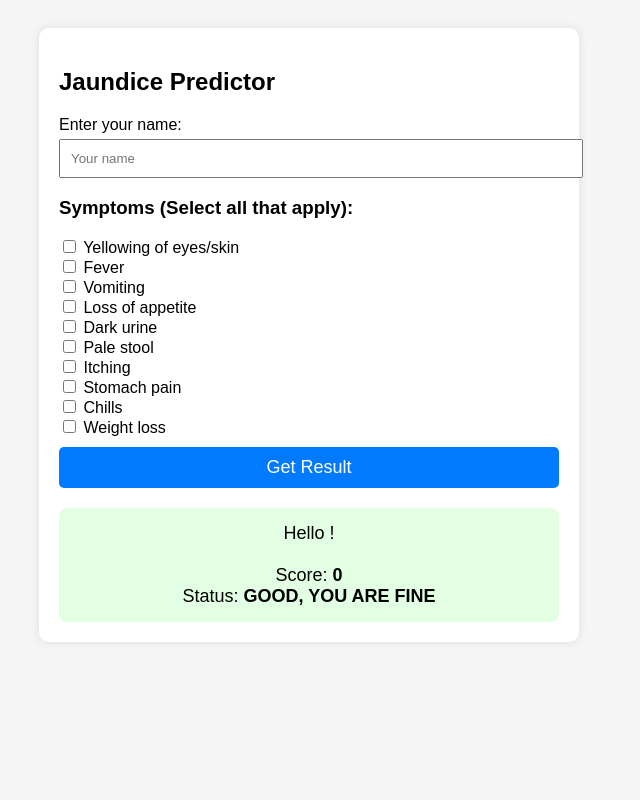
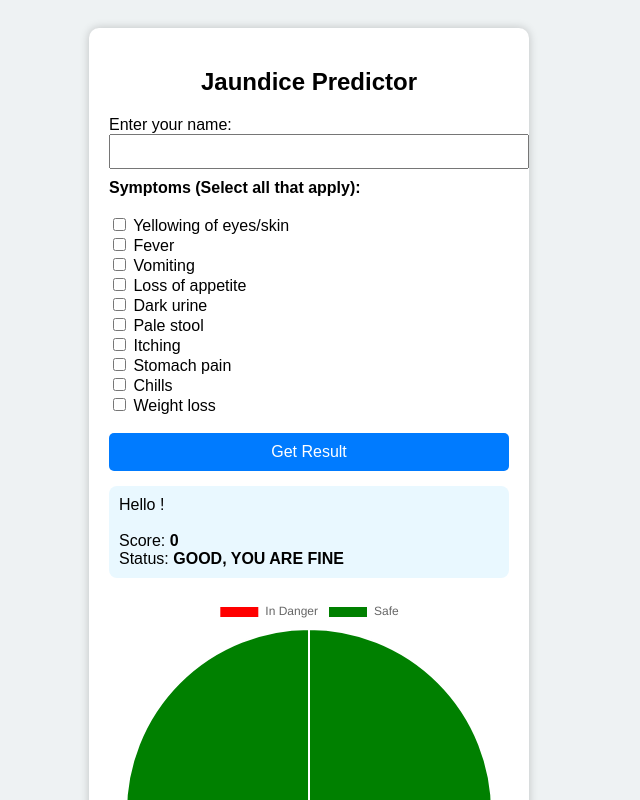
Before and after one commit to AryanAWASTHI2233/jaundice-inspc, a plain HTML site: page index.html in a window 1280 px wide. Both pictures are taken after a click on the button "Get Result". Shown: the top 800 px of the page, without its empty margins (331-971 px from the left). Drawn offline with nearby package versions, Linux system fonts and the light colour scheme.

Commit message:
Update index.html

```diff
--- a/index.html
+++ b/index.html
@@ -5,92 +5,130 @@
     <style>
         body {
             font-family: Arial, sans-serif;
-            background: #f5f5f5;
+            background-color: #eef2f3;
             padding: 20px;
         }
         .container {
             background: white;
+            width: 400px;
+            margin: auto;
             padding: 20px;
             border-radius: 10px;
-            max-width: 500px;
-            margin: auto;
-            box-shadow: 0 0 10px rgba(0,0,0,0.1);
+            box-shadow: 0 0 10px rgba(0,0,0,0.2);
+        }
+        h2 {
+            text-align: center;
+        }
+        .result {
+            background:#e9f8ff;
+            padding: 10px;
+            margin-top: 15px;
+            border-radius: 8px;
         }
         button {
+            width: 100%;
             padding: 10px;
-            width: 100%;
-            margin-top: 10px;
             background: #007bff;
+            color: white;
+            font-size: 16px;
             border: none;
-            color: white;
-            font-size: 18px;
             border-radius: 5px;
             cursor: pointer;
         }
-        button:hover { background: #0056b3; }
-        .result {
-            margin-top: 20px;
-            padding: 15px;
-            border-radius: 8px;
-            background: #e3ffe3;
-            font-size: 18px;
-            text-align: center;
-        }
     </style>
+
+    <!-- IMPORTANT: Chart.js for pie chart -->
+    <script src="https://cdn.jsdelivr.net/npm/chart.js"></script>
 </head>
+
 <body>
 
 <div class="container">
     <h2>Jaundice Predictor</h2>
 
-    <label>Enter your name:</label><br>
-    <input id="username" type="text" placeholder="Your name" style="width:100%; padding:10px; margin-top:5px;">
+    <label>Enter your name:</label>
+    <input type="text" id="username" style="width: 100%; padding: 8px; margin-bottom: 10px;">
 
-    <h3>Symptoms (Select all that apply):</h3>
+    <b>Symptoms (Select all that apply):</b><br><br>
 
     <div id="symptoms">
-        <label><input type="checkbox" value="Yellowing of eyes/skin"> Yellowing of eyes/skin</label><br>
-        <label><input type="checkbox" value="Fever"> Fever</label><br>
-        <label><input type="checkbox" value="Vomiting"> Vomiting</label><br>
-        <label><input type="checkbox" value="Loss of appetite"> Loss of appetite</label><br>
-        <label><input type="checkbox" value="Dark urine"> Dark urine</label><br>
-        <label><input type="checkbox" value="Pale stool"> Pale stool</label><br>
-        <label><input type="checkbox" value="Itching"> Itching</label><br>
-        <label><input type="checkbox" value="Stomach pain"> Stomach pain</label><br>
-        <label><input type="checkbox" value="Chills"> Chills</label><br>
-        <label><input type="checkbox" value="Weight loss"> Weight loss</label><br>
+        <input type="checkbox" value="1"> Yellowing of eyes/skin <br>
+        <input type="checkbox" value="1"> Fever <br>
+        <input type="checkbox" value="1"> Vomiting <br>
+        <input type="checkbox" value="1"> Loss of appetite <br>
+        <input type="checkbox" value="1"> Dark urine <br>
+        <input type="checkbox" value="1"> Pale stool <br>
+        <input type="checkbox" value="1"> Itching <br>
+        <input type="checkbox" value="1"> Stomach pain <br>
+        <input type="checkbox" value="1"> Chills <br>
+        <input type="checkbox" value="1"> Weight loss <br>
     </div>
 
+    <br>
     <button onclick="predict()">Get Result</button>
 
     <div id="output"></div>
+
+    <br>
+    <canvas id="riskChart" width="300" height="300"></canvas>
 </div>
 
+
 <script>
+
 function predict() {
+
     let name = document.getElementById("username").value;
+
+    // Count selected symptoms
     let checkboxes = document.querySelectorAll("#symptoms input:checked");
     let score = checkboxes.length;
 
     let message = "";
 
+    // FIXED STATUS LOGIC
     if (score === 0) {
         message = "GOOD, YOU ARE FINE";
     } else if (score <= 3) {
         message = "TAKE REST";
-    } else if (score === 5) {
+    } else if (score <= 5) {
         message = "AVOID SOCIAL CONTACT, TAKE REST, SEE A DOCTOR";
-    } else if (score > 5) {
+    } else {
         message = "VISIT A DOCTOR QUICKLY";
     }
 
+    // Show output box
     document.getElementById("output").innerHTML =
         `<div class='result'>
-            Hello ${name}!<br><br>
+            Hello <b>${name}</b>!<br><br>
             Score: <b>${score}</b><br>
             Status: <b>${message}</b>
         </div>`;
+
+    // PIE CHART VALUES
+    let danger = score;
+    let safe = 10 - score;
+
+    const ctx = document.getElementById("riskChart").getContext("2d");
+
+    // Destroy old chart before drawing new one
+    if (window.chartInstance) {
+        window.chartInstance.destroy();
+    }
+
+    // Create new chart
+    window.chartInstance = new Chart(ctx, {
+        type: "pie",
+        data: {
+            labels: ["In Danger", "Safe"],
+            datasets: [{
+                data: [danger, safe],
+                backgroundColor: ["red", "green"]
+            }]
+        }
+    });
 }
+
 </script>
 
 </body>
```
